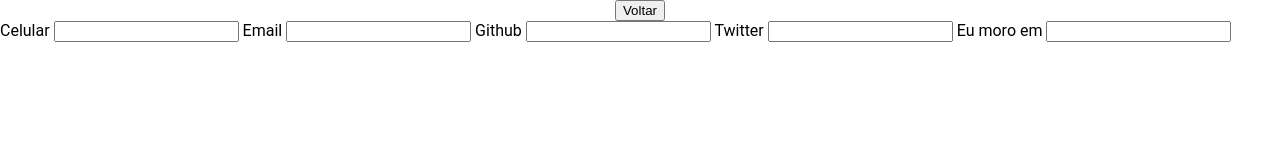
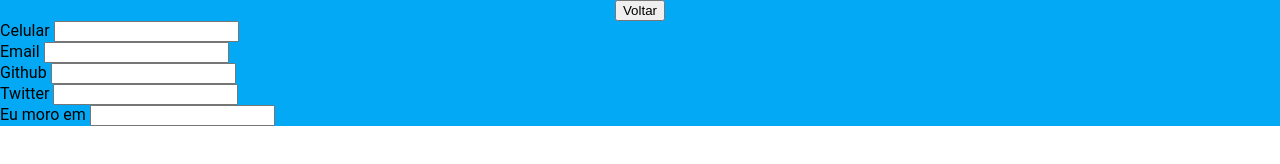
Before and after one commit to samuelsilvadev/create-page-personal, a website: page index.html in a window 1280 px wide. Both pictures are taken after a click on the button "Fazer o Meu". Drawn offline with Linux system fonts and the light colour scheme; some packages are replaced by stand-ins of ours.

Commit message:
começando estilização dos campos

```diff
--- a/css/style.css
+++ b/css/style.css
@@ -131,13 +131,14 @@ a {
   background-color: #592869;
 }
 
-#btn-main, #btn-main-2{
+#btn-main, #btn-main-2  {
   display: block;
   margin: 0 auto;
 }
 
 #main-page-personal{
   display: none;
+  background-color:#03A9F4 ;
 }
 
 .flex-box {
--- a/index.html
+++ b/index.html
@@ -44,19 +44,19 @@
         <button id="btn-main-2">Voltar</button>
         <form id="frm-contacts">
             <label>Celular</label>
-            <input type="text">
+            <input type="text"><br>
 
             <label>Email</label>
-            <input type="email">
+            <input type="email"><br>
 
             <label>Github</label>
-            <input type="text">
+            <input type="text"><br>
 
             <label>Twitter</label>
-            <input type="text">
+            <input type="text"><br>
 
             <label>Eu moro em</label>
-            <input type="text">
+            <input type="text"><br>
         </form>
     </div>
     <!-- build:js js/index.min.js -->
```
